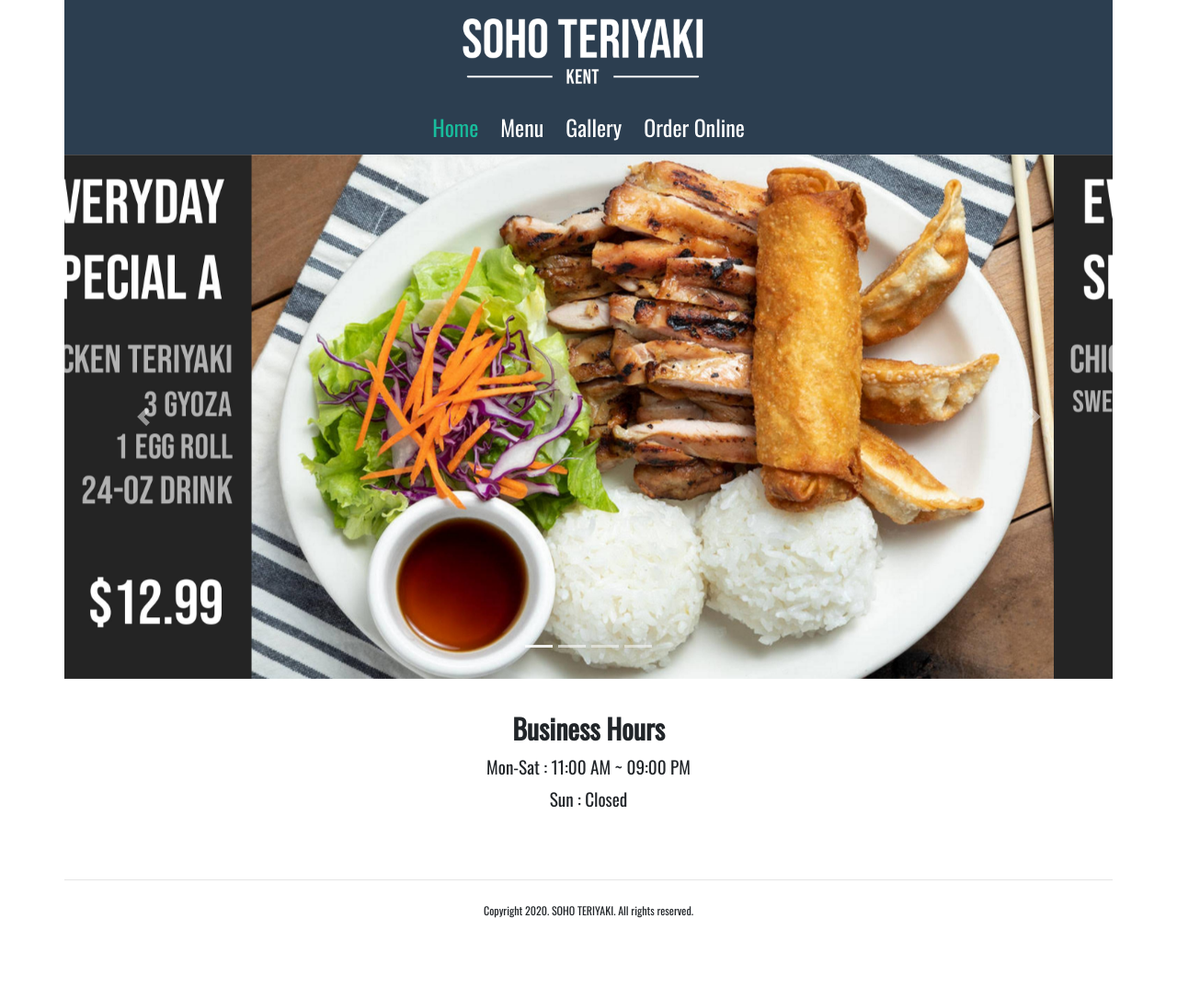
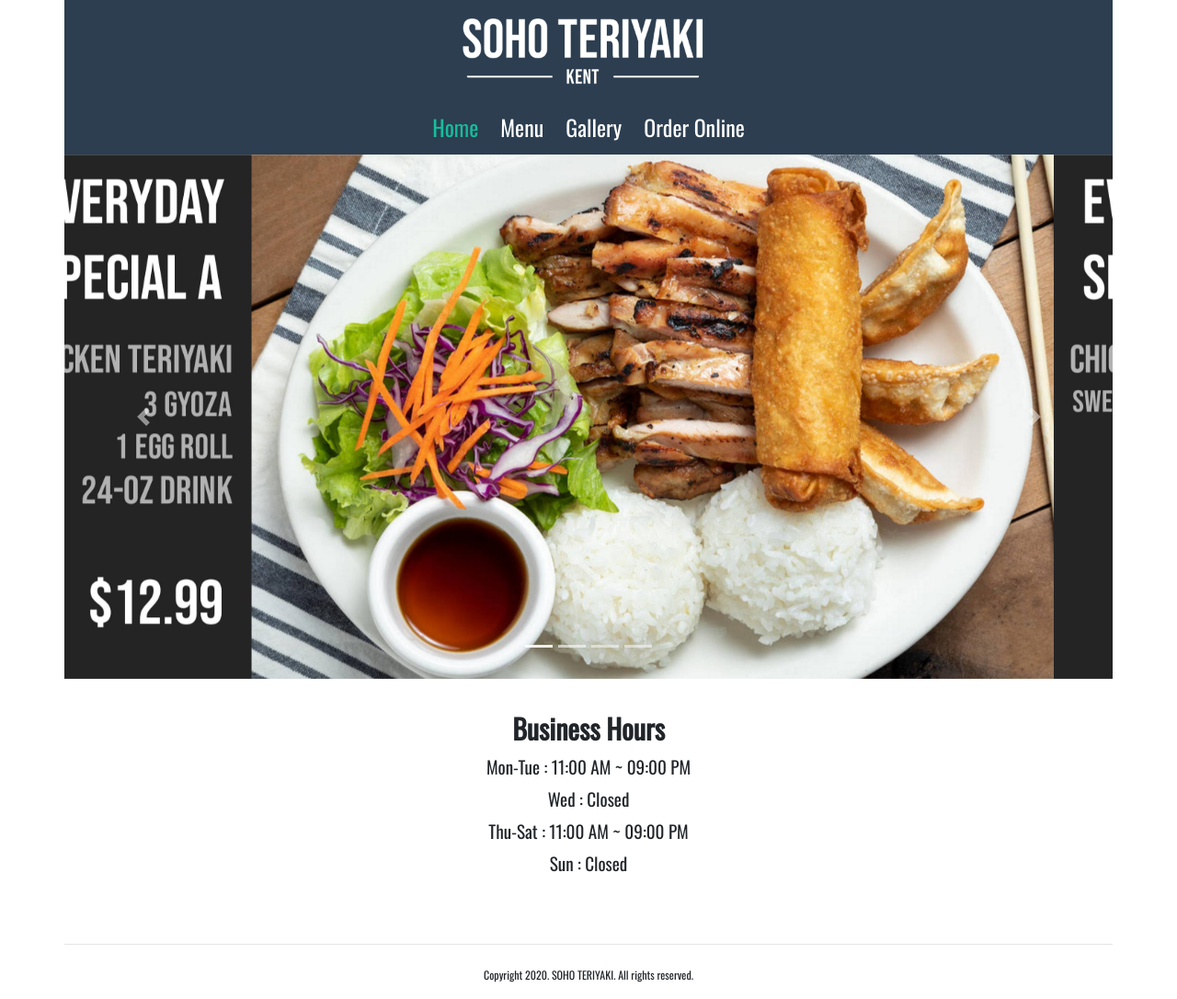
Before and after one commit to brhee92/sohoWebsite, a plain HTML site: page index.html in a window 1280 px wide. Shown: the whole page at 92% size. Before the commit the page ends 1016 px from the top, so only its background shows below. Drawn offline with nearby package versions, Linux system fonts and the light colour scheme.

Commit message:
schedule change (closing wed)

```diff
--- a/index.html
+++ b/index.html
@@ -87,7 +87,9 @@
 <!-- business hours start -->
 <div class="container-fluid text-center my-4">
     <h2> Business Hours </h2>
-    <h4> Mon-Sat : 11:00 AM ~ 09:00 PM </h4>
+    <h4> Mon-Tue : 11:00 AM ~ 09:00 PM </h4>
+    <h4> Wed : Closed </h4>
+    <h4> Thu-Sat : 11:00 AM ~ 09:00 PM </h4>
     <h4> Sun : Closed </h4>
 </div>
 <!-- business hours end -->
```
